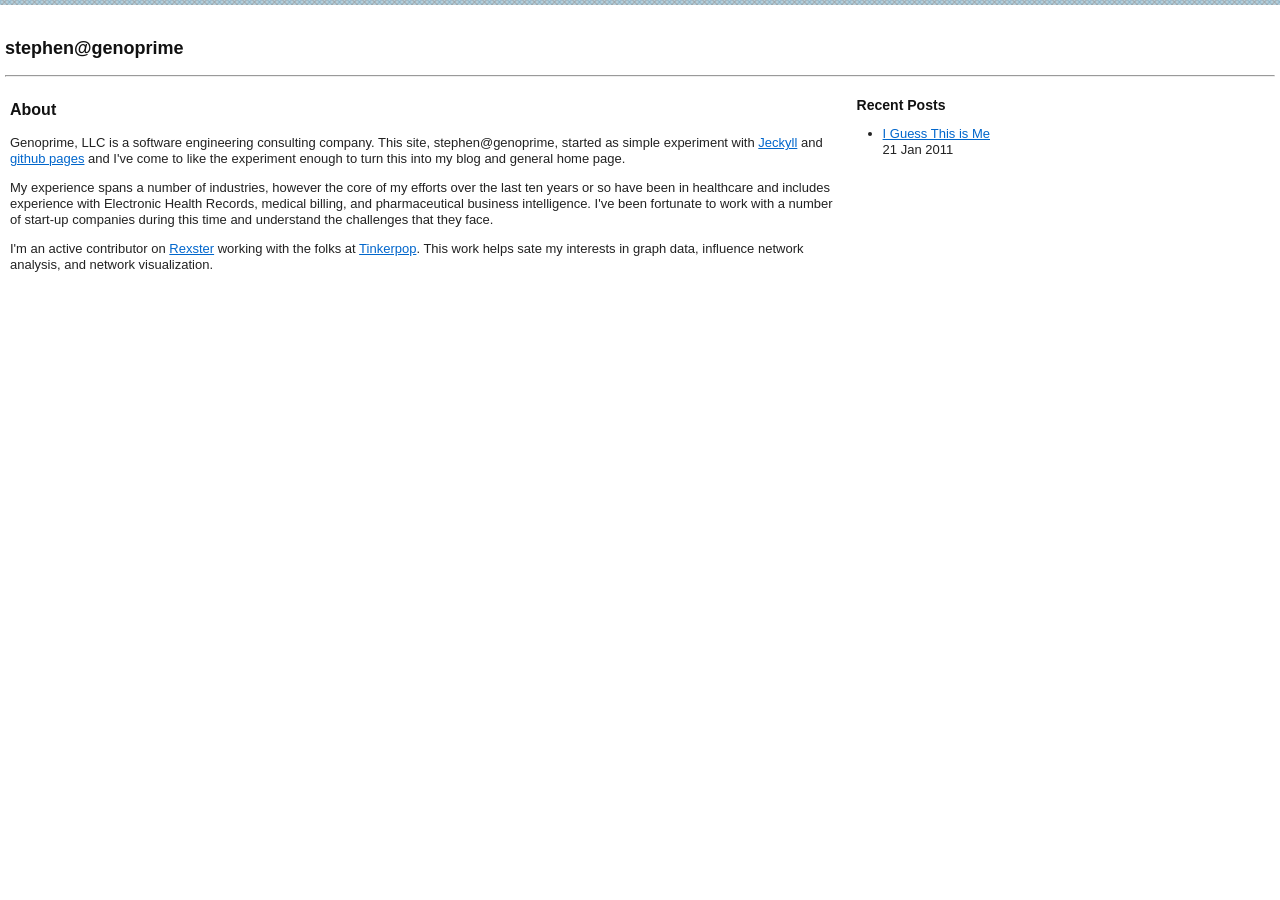
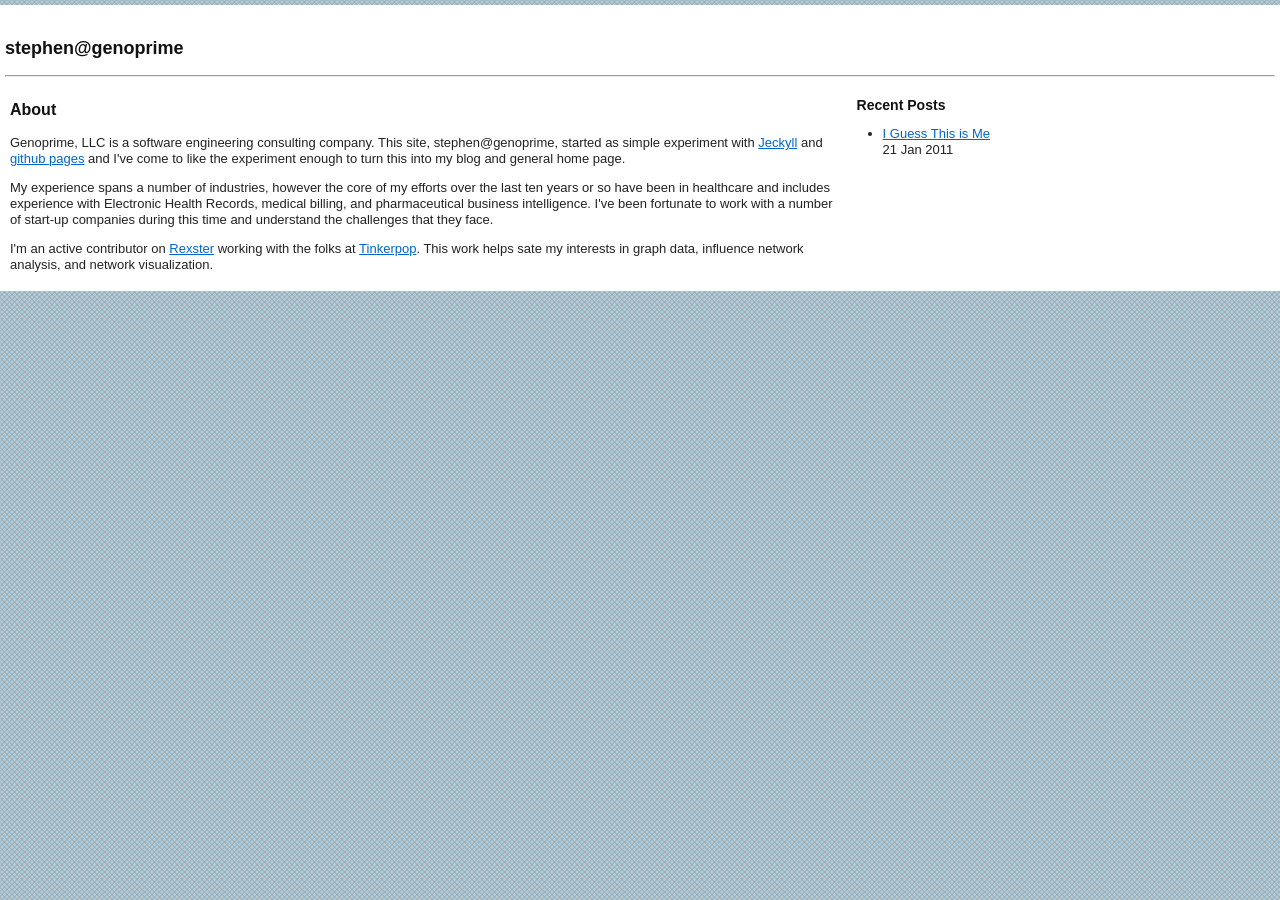
Before and after one commit to spmallette/spmallette.github.com, a Jekyll site: the page built from index.html, in a window 1280 px wide. Built offline with Jekyll 4.4.1, drawn with Linux system fonts in a browser that asks for light colours; Markdown is read by kramdown in place of the engine named in the settings.

Commit message:
background is straight

```diff
--- a/css/site.css
+++ b/css/site.css
@@ -1,7 +1,5 @@
 html {
   background-image:url('../images/bg.gif');
-  background-repeat:repeat-x;
-  height:100%;
 }
 #main {
   background-color:white;
```
